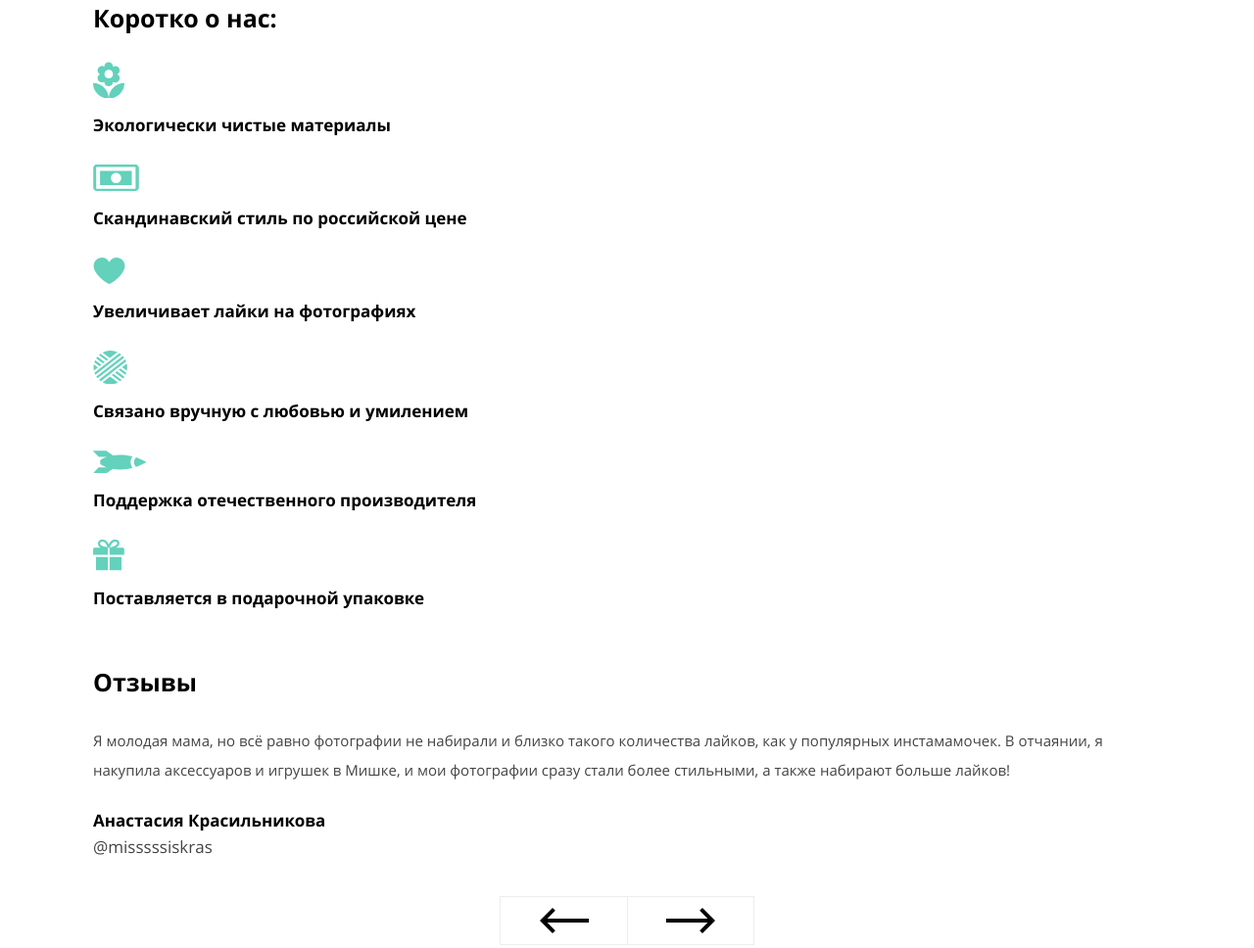
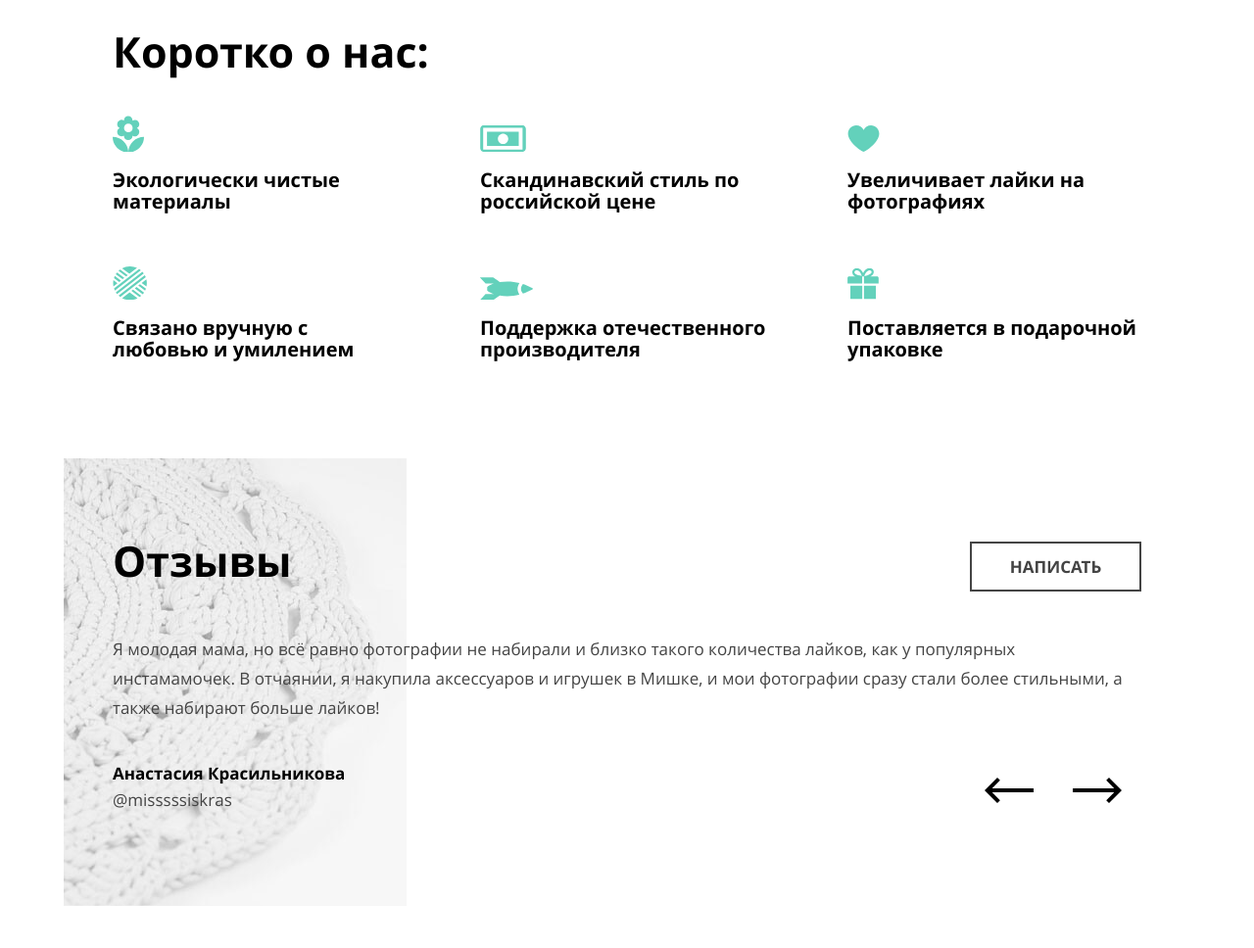
Before and after one commit to denyshutsal/Mishka-adaptive, a website: page source/index.html in a window 1280 px wide. Shown: the part 1720-2688 px from the top of the page at 98% size. Drawn offline with nearby package versions, Linux system fonts and the light colour scheme; files that its build step writes are made by us from their sources.

Commit message:
finished about-us block for tablet viewport

```diff
--- a/source/index.html
+++ b/source/index.html
@@ -252,36 +252,44 @@
     <div class="container about-us__container">
       <h2 class="about-us__title">Коротко о нас:</h2>
       <div class="about-us__wrapper">
+        <div>
           <svg class="icon icon--flower about-us__icon" width="32" height="37" xmlns="http://www.w3.org/2000/svg">
             <use xlink:href="#icon-flower"></use>
           </svg>
-        <h3 class="about-us__subtitle">Экологически
-          чистые материалы</h3>
+          <h3 class="about-us__subtitle">Экологически чистые материалы</h3>
+        </div>
+        <div>
           <svg class="icon icon--box about-us__icon" width="47" height="27" xmlns="http://www.w3.org/2000/svg">
             <use xlink:href="#icon-box"></use>
           </svg>
-        <h3 class="about-us__subtitle">Скандинавский стиль
-          по российской цене</h3>
+          <h3 class="about-us__subtitle">Скандинавский стиль по российской цене</h3>
+        </div>
+        <div>
           <svg class="icon icon--heart about-us__icon" width="34" height="27" xmlns="http://www.w3.org/2000/svg">
             <use xlink:href="#icon-heart"></use>
           </svg>
-        <h3 class="about-us__subtitle">Увеличивает лайки
-          на фотографиях</h3>
+          <h3 class="about-us__subtitle">Увеличивает лайки на фотографиях</h3>
+        </div>
+        <div>
           <svg class="icon icon--ball about-us__icon" width="35" height="34" xmlns="http://www.w3.org/2000/svg">
             <use xlink:href="#icon-ball"></use>
           </svg>
-        <h3 class="about-us__subtitle">Связано вручную с
-          любовью и умилением</h3>
+          <h3 class="about-us__subtitle">Связано вручную с любовью и умилением</h3>
+        </div>
+        <div>
           <svg class="icon icon---rocket about-us__icon" width="55" height="23" xmlns="http://www.w3.org/2000/svg">
             <use xlink:href="#icon-rocket"></use>
           </svg>
           <h3 class="about-us__subtitle">Поддержка отечественного производителя</h3>
+        </div>
+        <div>
           <svg class="icon icon--gift about-us__icon" width="33" height="32" xmlns="http://www.w3.org/2000/svg">
             <use xlink:href="#icon-gift"></use>
           </svg>
-        <h3 class="about-us__subtitle">Поставляется в
-          подарочной упаковке</h3>
+          <h3 class="about-us__subtitle">Поставляется в подарочной упаковке</h3>
         </div>
+      </div>
+      <div class="about-us__slider-wrapper">
         <h2 class="about-us__reviews-title">Отзывы</h2>
         <div class="reviews-slider">
           <div class="reviews-slider__item">
@@ -307,6 +315,7 @@
           </div>
         </div>
         <a href="#" class="btn btn--main about-us__link">Написать</a>
+      </div>
     </div>
   </section>
   <!--  /.about-us-->
--- a/source/sass/blocks/_about-us.scss
+++ b/source/sass/blocks/_about-us.scss
@@ -28,10 +28,27 @@ about-us
 
 .about-us__container {
   padding: 15px 30px 45px;
+
+  @include screen(md) {
+    padding: 40px 50px 140px;
+  }
 }
 
 .about-us__wrapper {
   margin-bottom: 60px;
+
+  @include screen(md) {
+    margin-bottom: 45px;
+    display: flex;
+    flex-direction: row;
+    flex-wrap: wrap;
+    justify-content: space-between;
+    align-items: flex-end;
+
+    div {
+      width: 300px;
+    }
+  }
 }
 
 .about-us__title {
@@ -43,6 +60,13 @@ about-us
   font-weight: $font-weight-bold;
 
   @include line-height(25, 30);
+
+  @include screen(md) {
+    margin-bottom: 40px;
+    font-size: 43px;
+
+    @include line-height(43, 50);
+  }
 }
 
 .about-us__icon {
@@ -89,9 +113,42 @@ about-us
   font-weight: $font-weight-bold;
 
   @include line-height(17, 20);
+
+  @include screen(md) {
+    margin-bottom: 55px;
+    font-size: 20px;
+
+    @include line-height(20, 22);
+  }
+}
+
+.about-us__slider-wrapper {
+  @include screen(md) {
+    position: relative;
+    padding-top: 80px;
+
+    &::before {
+      content: '';
+      position: absolute;
+      display: block;
+      width: 350px;
+      height: 457px;
+      top: 0;
+      left: -50px;
+      background-image: url('../img/review.jpg');
+      background-repeat: no-repeat;
+      background-position: left center;
+      background-size: contain;
+
+      @media (min-resolution: $retina-dpi), (min-resolution: $retina-dppx) {
+        background-image: url('../img/review@2x.jpg');
+      }
+    }
+  }
 }
 
 .about-us__reviews-title {
+  position: relative;
   margin: 0;
   margin-bottom: 30px;
   color: $color-2;
@@ -100,6 +157,13 @@ about-us
   font-weight: $font-weight-bold;
 
   @include line-height(25, 30);
+
+  @include screen(md) {
+    margin-bottom: 50px;
+    font-size: 43px;
+
+    @include line-height(43, 50);
+  }
 }
 
 .reviews-slider__text {
@@ -110,10 +174,21 @@ about-us
   font-weight: $font-weight-base;
 
   @include line-height(15, 30);
+
+  @include screen(md) {
+    margin-bottom: 40px;
+    font-size: 17px;
+
+    @include line-height(17, 30);
+  }
 }
 
 .reviews-slider__author {
   margin-bottom: 35px;
+
+  @include screen(md) {
+    margin-bottom: 0;
+  }
 }
 
 .reviews-slider__author-name {
@@ -134,7 +209,6 @@ about-us
   cursor: pointer;
 
   @include line-height(17, 30);
-
   @include clear-link;
 }
 
@@ -145,6 +219,14 @@ about-us
   width: 260px;
   height: 50px;
   margin: 0 auto;
+
+  @include screen(md) {
+    position: relative;
+    width: 180px;
+    margin: 0;
+    margin-left: auto;
+    margin-top: -50px;
+  }
 
   button {
     padding: 0;
@@ -165,6 +247,20 @@ about-us
     &:last-child {
       background-image: url('../img/svg/icon-right-arrow.svg');
     }
+
+    &:hover,
+    &:focus {
+      opacity: 0.6;
+    }
+
+    &:active {
+      opacity: 0.3;
+    }
+
+    @include screen(md) {
+      width: 90px;
+      border: 0;
+    }
   }
 }
 
@@ -174,4 +270,11 @@ about-us
   margin-top: 35px;
   width: 100%;
   padding: 13px 0;
+
+  @include screen(md) {
+    width: 175px;
+    position: absolute;
+    top: 50px;
+    right: 0;
+  }
 }
```
Lines whose indentation alone changed are shown as unchanged.
